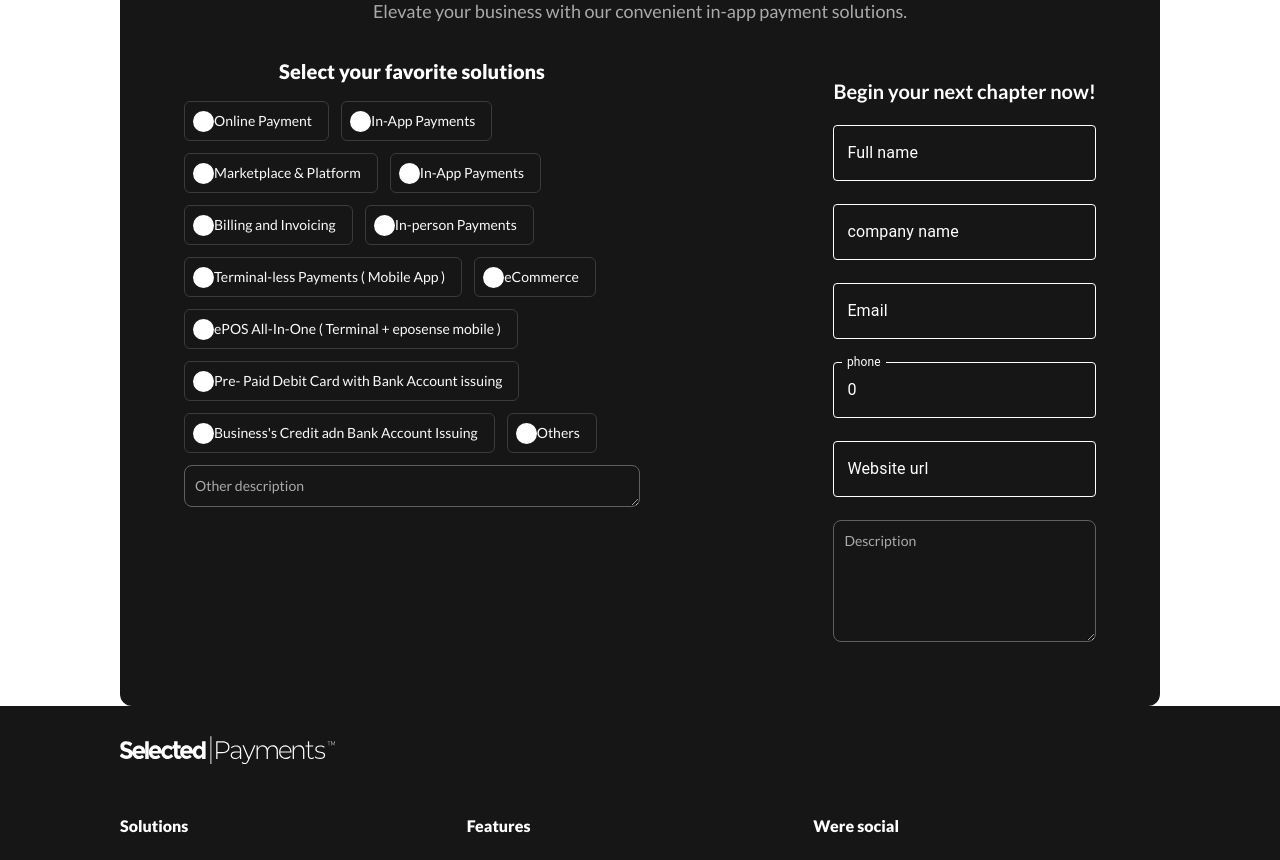
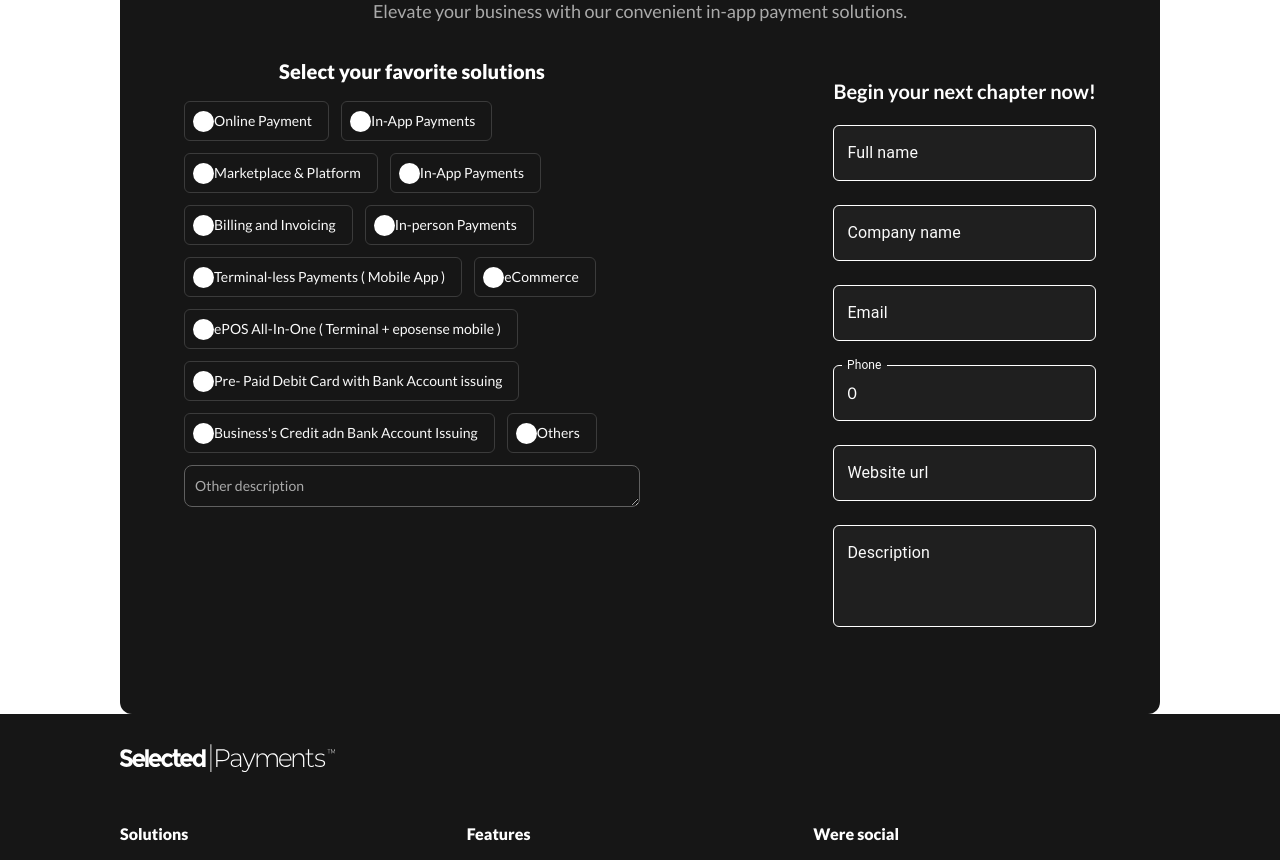
Before and after one commit to arshaan-abh/payments-landing, a Next.js app: page / in a window 1280 px wide. Shown: the part 7460-8320 px from the top of the page. Built offline with nearby package versions, Linux system fonts and the light colour scheme.

Commit message:
Modify form

```diff
--- a/app/_components/form/form.tsx
+++ b/app/_components/form/form.tsx
@@ -1,35 +1,40 @@
 "use client";
-import { Controller } from "react-hook-form";
+import { Control, Controller, FieldErrors } from "react-hook-form";
 import { createTheme, ThemeProvider, styled } from "@mui/material/styles";
 
 import { TextField } from "@mui/material";
+import { EnquireRequest } from "@/app/@types/enquireRequest";
+import { FC } from "react";
 
-interface props {
-	control: any;
-	errors: any;
+interface FormSectionProps {
+	control: Control<EnquireRequest, any>;
+	errors: FieldErrors<EnquireRequest>;
 }
 
-function FormSection(props: props) {
-	const { control, errors } = props;
-
+const FormSection: FC<FormSectionProps> = ({ control, errors }) => {
 	const CustomTextField = styled(TextField)({
 		"& .MuiOutlinedInput-notchedOutline": {
 			borderColor: "white",
+			borderRadius: "0.375rem /* 6px */",
 		},
 		"& .MuiOutlinedInput-root:hover .MuiOutlinedInput-notchedOutline": {
 			borderColor: "white", // Change the border color on hover
 		},
 		"& .MuiFormLabel-root": {
-			color: "white", // Change the placeholder text color
+			color: "#fafafa", // Change the placeholder text color
 		},
 		"& .MuiInputBase-input": {
 			color: "white", // Change the text color
+			fontFamily: "var(--font-lato)",
+			fontWeight: 400 /* font-normal */,
+			fontSize: "1rem" /* 16px */,
 		},
 		"& .MuiOutlinedInput-root": {
 			"&.Mui-error fieldset": {
 				borderColor: "CE7272", // Change the outline color when there's an error
 			},
 			"& fieldset": {
+				backgroundColor: "#ffffff0a",
 				borderColor: "white", // Change the outline color when not focused
 			},
 			"&.Mui-focused fieldset": {
@@ -38,6 +43,8 @@ function FormSection(props: props) {
 		},
 		"& .MuiFormHelperText-root": {
 			color: "CE7272", // Change the color of the helper text
+			marginBottom: "0.125rem" /* 2px */,
+			marginTop: "0.125rem" /* 2px */,
 		},
 	});
 
@@ -85,7 +92,7 @@ function FormSection(props: props) {
 											{...field}
 											type="text"
 											id="companyName"
-											label="company name"
+											label="Company name"
 											error={!!errors.companyName}
 											helperText={errors.companyName?.message ?? " "}
 											variant="outlined"
@@ -129,7 +136,7 @@ function FormSection(props: props) {
 											{...field}
 											type="number"
 											id="phone"
-											label="phone"
+											label="Phone"
 											error={!!errors.phone}
 											helperText={errors.phone?.message ?? " "}
 											variant="outlined"
@@ -168,13 +175,18 @@ function FormSection(props: props) {
 							control={control}
 							render={({ field }) => (
 								<div className="w-full ">
-									<textarea
+									<CustomTextField
 										{...field}
+										type="text"
 										id="description"
-										rows={5}
-										className="block p-2.5 w-full text-sm text-secondary bg-primary rounded-lg border "
-										placeholder="Description"
-									></textarea>
+										label="Description"
+										error={!!errors.description}
+										helperText={errors.description?.message ?? " "}
+										variant="outlined"
+										className="w-full"
+										multiline
+										rows={3}
+									></CustomTextField>
 								</div>
 							)}
 						/>
@@ -183,6 +195,6 @@ function FormSection(props: props) {
 			</div>
 		</div>
 	);
-}
+};
 
 export default FormSection;
--- a/app/globals.css
+++ b/app/globals.css
@@ -173,3 +173,15 @@ section {
 	-o-animation-play-state: paused;
 	animation-play-state: paused;
 }
+
+/* Chrome, Safari, Edge, Opera */
+input::-webkit-outer-spin-button,
+input::-webkit-inner-spin-button {
+	-webkit-appearance: none;
+	margin: 0;
+}
+
+/* Firefox */
+input[type="number"] {
+	-moz-appearance: textfield;
+}
```
